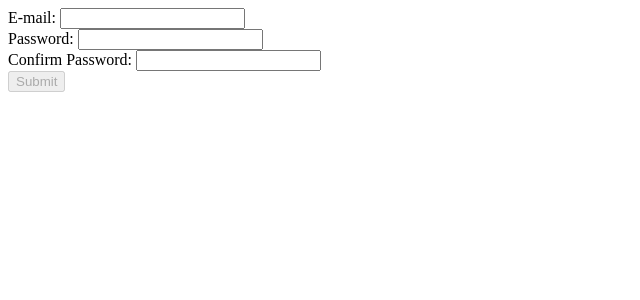
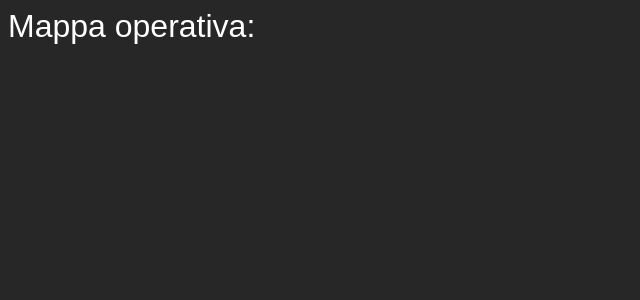
Before and after one commit to brandonfesta/e-commerce-in-React, a React (Vite) app: page / in a window 1280 px wide. Shown: the top 300 px of the page, without its empty margins (0-640 px from the left). Built offline with nearby package versions, Linux system fonts and the light colour scheme.

Commit message:
first commit

```diff
--- /dev/null
+++ b/src/components/Test.jsx
@@ -0,0 +1,27 @@
+import { useReducer } from "react";
+
+const initialState = {
+    units: 32,
+    suppression: 0,
+    fatalities: 0,
+    missionStatus: "READY",
+    morale: 100,
+    reports: []
+}
+
+function reducer(state, action){
+    switch(action.type){
+        default:
+            throw new Error(action.type + " non esiste")
+    }
+}
+
+export default function Test(){
+    const [divisionState, dispatch] = useReducer(reducer, initialState)
+
+    return (
+        <div>
+            Mappa operativa:
+        </div>
+    )
+}
--- a/src/components/UseReducer.jsx
+++ /dev/null
@@ -1,95 +0,0 @@
-import { useEffect, useReducer, useRef, useState } from "react"
-
-const min_characters = 10
-const initialState = {
-    disableEmail: true,
-    disablePassword: true,
-    disableConfirm: true,
-}
-
-const CHECKS = {
-    email: "check-email",
-    password: "check-password",
-    confirmPassword: "check-confirmpassword",
-}
-
-function reducer(state, action){
-    switch(action.type){
-        case CHECKS.email: {
-            let re = /^[^\s@]+@[^\s@]+\.[^\s@]+$/;
-            let validated = re.test(action.emailValue)
-            if(validated){
-                console.log("conf1")
-                return {
-                    ...state,
-                    disableEmail: false
-                }
-            } else{
-                return {
-                    ...state,
-                    disableEmail: true
-                }
-            }
-        }
-        case CHECKS.password: {
-            if(action.passwordValue.length >= min_characters){
-                console.log("conf2")
-                return {
-                    ...state,
-                    disablePassword: false
-                }
-            } else {
-                return {
-                    ...state,
-                    disablePassword: true
-                }
-            }
-        }
-        case CHECKS.confirmPassword: {
-            if(action.confirmValue === action.passwordRef){
-                console.log("conf3")
-                return {
-                    ...state,
-                    disableConfirm: false
-                }
-            } else {
-                return {
-                    ...state,
-                    disableConfirm: true,
-                }
-            }
-        }
-        default:
-            throw new Error(action.type)
-    }
-}
-export default function UseReducer(){
-    const passwordRef = useRef()
-    const [state, dispatch] = useReducer(reducer, initialState)
-    const [disable, setDisable] = useState(true)
-
-    useEffect(() => {
-        if(!state.disableEmail && !state.disablePassword && !state.disableConfirm){
-            setDisable(false)
-        } else {
-            setDisable(true)
-        }
-    }, [state])
-
-    return (
-        <div>
-            <form action="" method="post">
-                <label htmlFor="email">E-mail: </label>
-                <input type="email" name="email" onChange={(event) => dispatch({type: CHECKS.email, emailValue: event.target.value})}/>
-                <br />
-                <label htmlFor="password">Password: </label>
-                <input type="password" name="password" ref={passwordRef} onChange={(event) => dispatch({type: CHECKS.password, passwordValue: event.target.value})}/>
-                <br />
-                <label htmlFor="passwordConfirm">Confirm Password: </label>
-                <input type="password" name="passwordConfirm"  onChange={(event) => dispatch({type: CHECKS.confirmPassword, confirmValue: event.target.value, passwordRef: passwordRef.current.value})}/>
-                <br />
-                <input type="submit" name="submit" disabled={disable}/>
-            </form>
-        </div>
-    )
-}
--- a/src/index.css
+++ b/src/index.css
@@ -1,62 +1,6 @@
-
-.switch {
-  position: relative;
-  display: inline-block;
-  width: 60px;
-  height: 34px;
+body{
+  background-color: rgb(39, 39, 39);
+  color: white;
+  font-size: xx-large;
+  font-family: Arial, Helvetica, sans-serif;
 }
-
-/* Hide default HTML checkbox */
-.switch input {
-  opacity: 0;
-  width: 0;
-  height: 0;
-}
-
-/* The slider */
-.slider {
-  position: absolute;
-  cursor: pointer;
-  top: 0;
-  left: 0;
-  right: 0;
-  bottom: 0;
-  background-color: #ccc;
-  -webkit-transition: .4s;
-  transition: .4s;
-}
-
-.slider:before {
-  position: absolute;
-  content: "";
-  height: 26px;
-  width: 26px;
-  left: 4px;
-  bottom: 4px;
-  background-color: white;
-  -webkit-transition: .4s;
-  transition: .4s;
-}
-
-input:checked + .slider {
-  background-color: #2196F3;
-}
-
-input:focus + .slider {
-  box-shadow: 0 0 1px #2196F3;
-}
-
-input:checked + .slider:before {
-  -webkit-transform: translateX(26px);
-  -ms-transform: translateX(26px);
-  transform: translateX(26px);
-}
-
-/* Rounded sliders */
-.slider.round {
-  border-radius: 34px;
-}
-
-.slider.round:before {
-  border-radius: 50%;
-}
--- a/src/main.jsx
+++ b/src/main.jsx
@@ -2,11 +2,11 @@ import { StrictMode } from 'react'
 import { createRoot } from 'react-dom/client'
 import './index.css'
 import App from './App.jsx'
-import UseReducer from './components/useReducer.jsx'
+import Test from './components/Test.jsx'
 
 createRoot(document.getElementById('root')).render(
   <StrictMode>
     {/* <App></App> */}
-    <UseReducer></UseReducer>
+    <Test></Test>
   </StrictMode>,
 )
```
